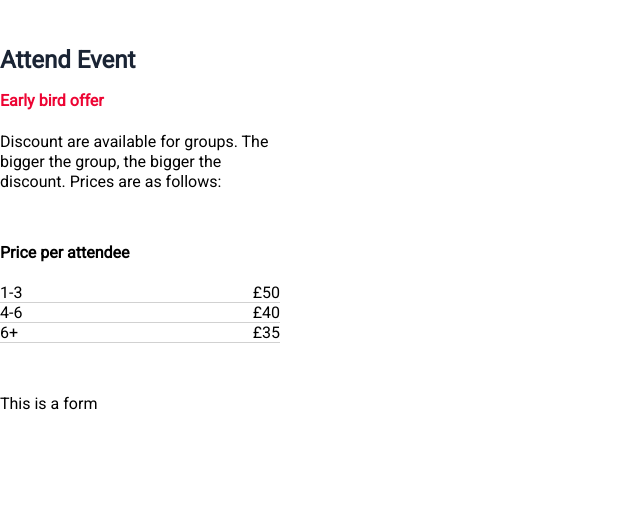
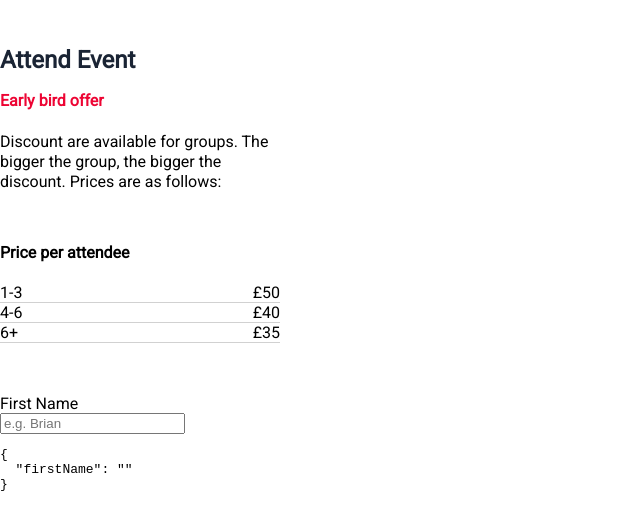
Before and after one commit to puyanwei/event-shop, a React (Create React App) app: page / in a window 1280 px wide. Shown: the top 530 px of the page, without its empty margins (0-640 px from the left). Built offline with nearby package versions, Linux system fonts and the light colour scheme.

Commit message:
Input box updates formValues onChange

```diff
--- a/src/Components/AttendEventForm.tsx
+++ /dev/null
@@ -1,3 +0,0 @@
-export const AttendEventForm = () => {
-  return <form>This is a form</form>;
-};
--- /dev/null
+++ b/src/Components/InputBox.tsx
@@ -0,0 +1,32 @@
+import { ChangeEventHandler } from "react";
+
+interface InputBoxProps {
+  name: string;
+  label: string;
+  onChange: ChangeEventHandler<HTMLInputElement>;
+  placeholder?: string;
+}
+
+const InputBox = ({
+  name,
+  label,
+  onChange,
+  placeholder = "",
+}: InputBoxProps) => {
+  return (
+    <div>
+      <label htmlFor={name}>{label}</label>
+      <div>
+        <input
+          type="text"
+          id={name}
+          name={name}
+          onChange={onChange}
+          placeholder={placeholder}
+        />
+      </div>
+    </div>
+  );
+};
+
+export default InputBox;
--- /dev/null
+++ b/src/Pages/AttendEvent/AttendEventForm/AttendEventForm.tsx
@@ -0,0 +1,29 @@
+import { FormEvent, useState } from "react";
+import InputBox from "../../../Components/InputBox";
+
+interface AttendEventFormData {
+  firstName: string;
+}
+
+export const AttendEventForm = () => {
+  const [formValues, setFormValues] = useState<AttendEventFormData>({
+    firstName: "",
+  });
+
+  const onChange = (e: FormEvent<EventTarget>) => {
+    const { value, name } = e.target as HTMLInputElement;
+    setFormValues({ ...formValues, [name]: value });
+  };
+
+  return (
+    <form>
+      <InputBox
+        name="firstName"
+        label="First Name"
+        placeholder="e.g. Brian"
+        onChange={onChange}
+      />
+      <pre>{JSON.stringify(formValues, null, 2)}</pre>
+    </form>
+  );
+};
--- a/src/Pages/AttendEvent/AttendEventPage.tsx
+++ b/src/Pages/AttendEvent/AttendEventPage.tsx
@@ -1,4 +1,4 @@
-import { AttendEventForm } from "../../Components/AttendEventForm";
+import { AttendEventForm } from "./AttendEventForm/AttendEventForm";
 import "./AttendEvent.scss";
 
 const AttendEventPage = () => {
```
